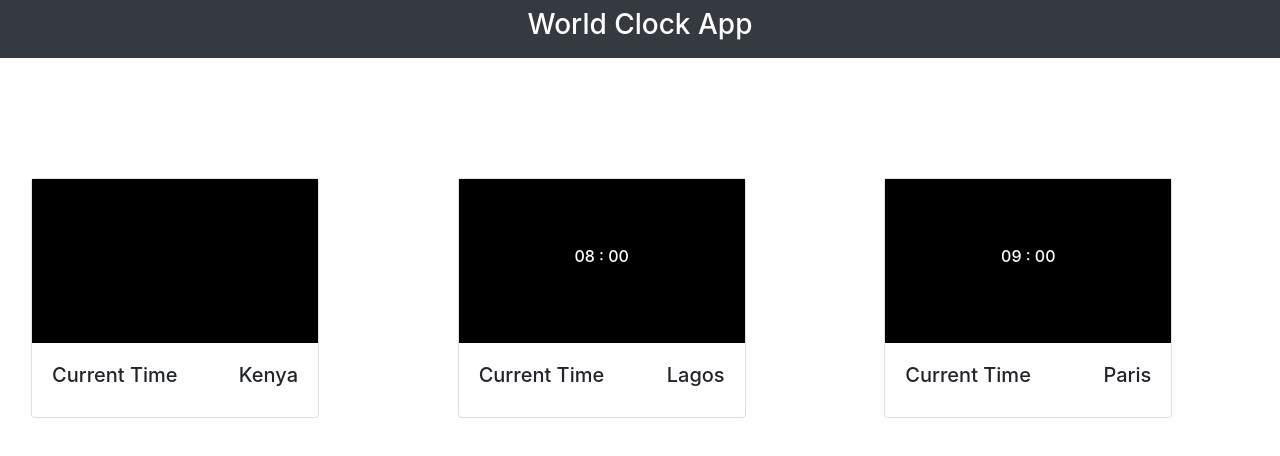
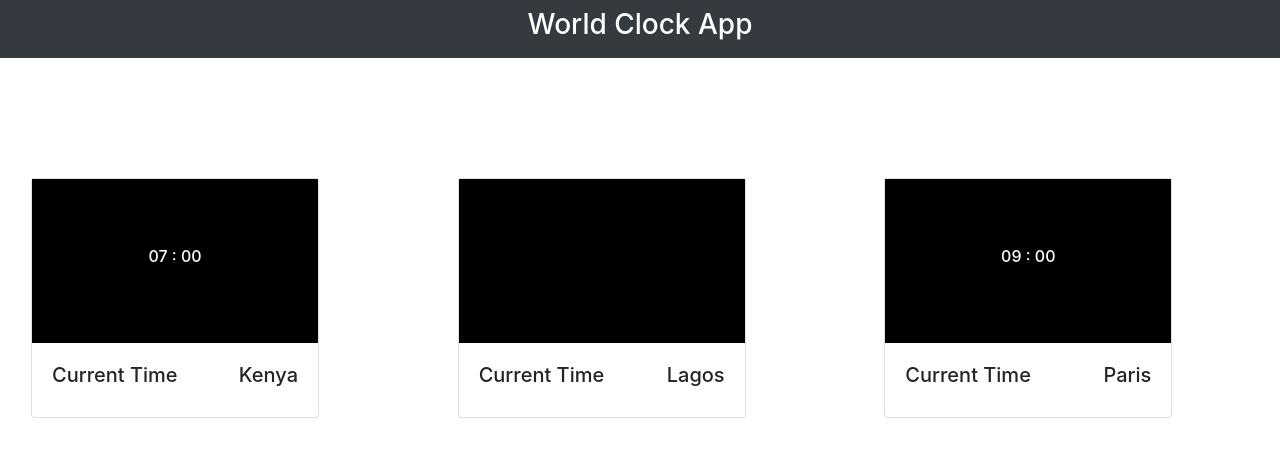
Before and after one commit to maduiep/World-Clock-Team-P, a website: page client/index.html in a window 1280 px wide. Drawn offline with nearby package versions, Linux system fonts and the light colour scheme; no server answers.

Commit message:
feature: scirpts

```diff
--- a/client/index.html
+++ b/client/index.html
@@ -35,7 +35,7 @@
                     <div class="card" style="width: 18rem;">
 
                         <div class="card-time">
-                            <h5 id="time-display"></h5>
+                            <h5 class="time-display">07 : 00</h5>
                         </div>
 
                         <div class="card-body">
@@ -53,7 +53,7 @@
                     <div class="card" style="width: 18rem;">
 
                         <div class="card-time">
-                            <h5 class="time-display">08 : 00</h5>
+                            <h5 id="time-display"></h5>
                         </div>
 
                         <div class="card-body">
```
